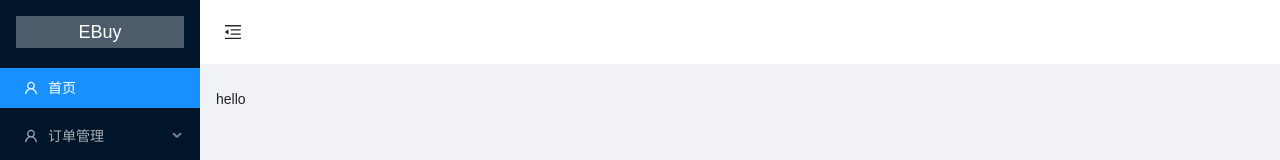
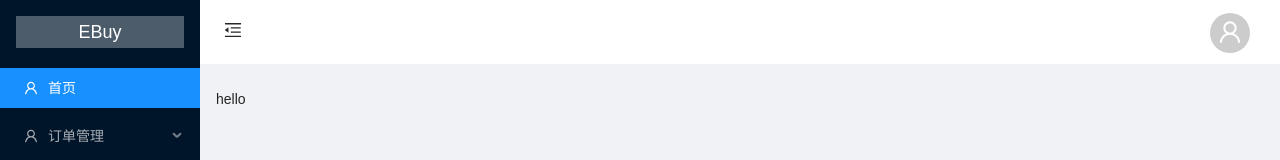
Before and after one commit to sanjayheaven/manage-react, a React app in the folder my-app/: page / in a window 1280 px wide. Shown: the top 160 px of the page. Built offline with nearby package versions, Linux system fonts and the light colour scheme.

Commit message:
添加header头 用户头像

```diff
--- a/my-app/src/layouts/index.css
+++ b/my-app/src/layouts/index.css
@@ -1,5 +1,15 @@
 .layout {
   min-height: 100vh;
+}
+.header {
+  padding: 0px;
+  display: flex;
+  justify-content: space-between;
+  align-items: center;
+  width: 100%;
+  padding-right: 30px;
+}
+.header .avatar {
 }
 
 .site-layout .site-layout-background {
--- a/my-app/src/layouts/index.js
+++ b/my-app/src/layouts/index.js
@@ -1,31 +1,51 @@
 import React, { useState } from "react"
 import "./index.css"
-import { Layout, Menu } from "antd"
-import { MenuUnfoldOutlined, MenuFoldOutlined } from "@ant-design/icons"
-import routes, {
-  rootSubmenuKeys,
-  routesList,
-  flatRoutes,
-  submenuRoutes,
-} from "../routes"
+import { Layout, Menu, Avatar, Dropdown } from "antd"
+import {
+  MenuUnfoldOutlined,
+  MenuFoldOutlined,
+  UserOutlined,
+} from "@ant-design/icons"
+import routes, { rootSubmenuKeys, routesList, flatRoutes } from "../routes"
 import {
   BrowserRouter as Router,
   Switch,
-  Route,
   Link,
-  useRouteMatch,
   useHistory,
   useLocation,
 } from "react-router-dom"
 
-console.log(routesList, 1111111111)
+const AvatarMenu = () => {
+  return (
+    <div>
+      <Dropdown
+        trigger={["click"]}
+        overlay={
+          <Menu>
+            <Menu.Item key="1">退出登录</Menu.Item>
+          </Menu>
+        }
+      >
+        <Avatar size="large" icon={<UserOutlined />}></Avatar>
+      </Dropdown>
+    </div>
+  )
+}
 const Header = ({ collapsed, setCollapsed }) => {
   return (
     <Layout.Header className="site-layout-header" style={{ padding: 0 }}>
-      {React.createElement(collapsed ? MenuUnfoldOutlined : MenuFoldOutlined, {
-        className: "trigger",
-        onClick: setCollapsed,
-      })}
+      <div className="header">
+        <div>
+          {React.createElement(
+            collapsed ? MenuUnfoldOutlined : MenuFoldOutlined,
+            {
+              className: "trigger",
+              onClick: setCollapsed,
+            }
+          )}
+        </div>
+        <AvatarMenu />
+      </div>
     </Layout.Header>
   )
 }
@@ -35,9 +55,10 @@ const Content = ({ children }) => (
 
 const Footer = () => {
   return (
-    <Layout.Footer style={{ textAlign: "center" }}>
-      React 版后台 ©2021 Created by EBuy
-    </Layout.Footer>
+    <Layout.Footer
+      style={{ textAlign: "center" }}
+      children="React 版后台 ©2021 Created by EBuy"
+    />
   )
 }
 
@@ -73,12 +94,11 @@ const MenuLink = (props) => {
 
 const Sider = ({ collapsed = false }) => {
   let history = useHistory()
+  console.log(history, 222382883828382)
   let location = useLocation()
-
   /**
    * 页面刷新初始值,selectedKeys,openKeys
    */
-  console.log(location, 44444444)
   let pathname = location.pathname
   // 怎么解决 /order/:id 这种路径的匹配  当然如果重新用name就没问题
   // 要为selectKey找到name
@@ -96,6 +116,7 @@ const Sider = ({ collapsed = false }) => {
 
   const onOpenChange = (keys) => {
     const latestOpenKey = keys.find((key) => !openKeys.includes(key))
+    console.log("openooooo", 11233, latestOpenKey, rootSubmenuKeys)
     if (!rootSubmenuKeys.includes(latestOpenKey)) {
       setOpenKeys(keys)
     } else {
@@ -110,17 +131,13 @@ const Sider = ({ collapsed = false }) => {
       history.push(path) // 跳转第一个
     }
   }
-  const onClick = (e) => {
-    setSelectedKeys([e.key])
-  }
-
   return (
     <Layout.Sider trigger={null} collapsible collapsed={collapsed}>
       <div className="logo">EBuy</div>
       <Menu
         selectedKeys={selectedKeys}
         openKeys={openKeys}
-        onClick={onClick}
+        onClick={(e) => setSelectedKeys([e.key])}
         onOpenChange={onOpenChange}
         theme="dark"
         mode="inline"
--- a/my-app/src/routes/index.js
+++ b/my-app/src/routes/index.js
@@ -79,7 +79,7 @@ const routes = [
 
 export const rootSubmenuKeys = routes
   .map((item) => {
-    return (item.children && item.children.length && item.path) || ""
+    return (item.children && item.children.length && item.name) || ""
   })
   .filter((i) => i)
 
```
